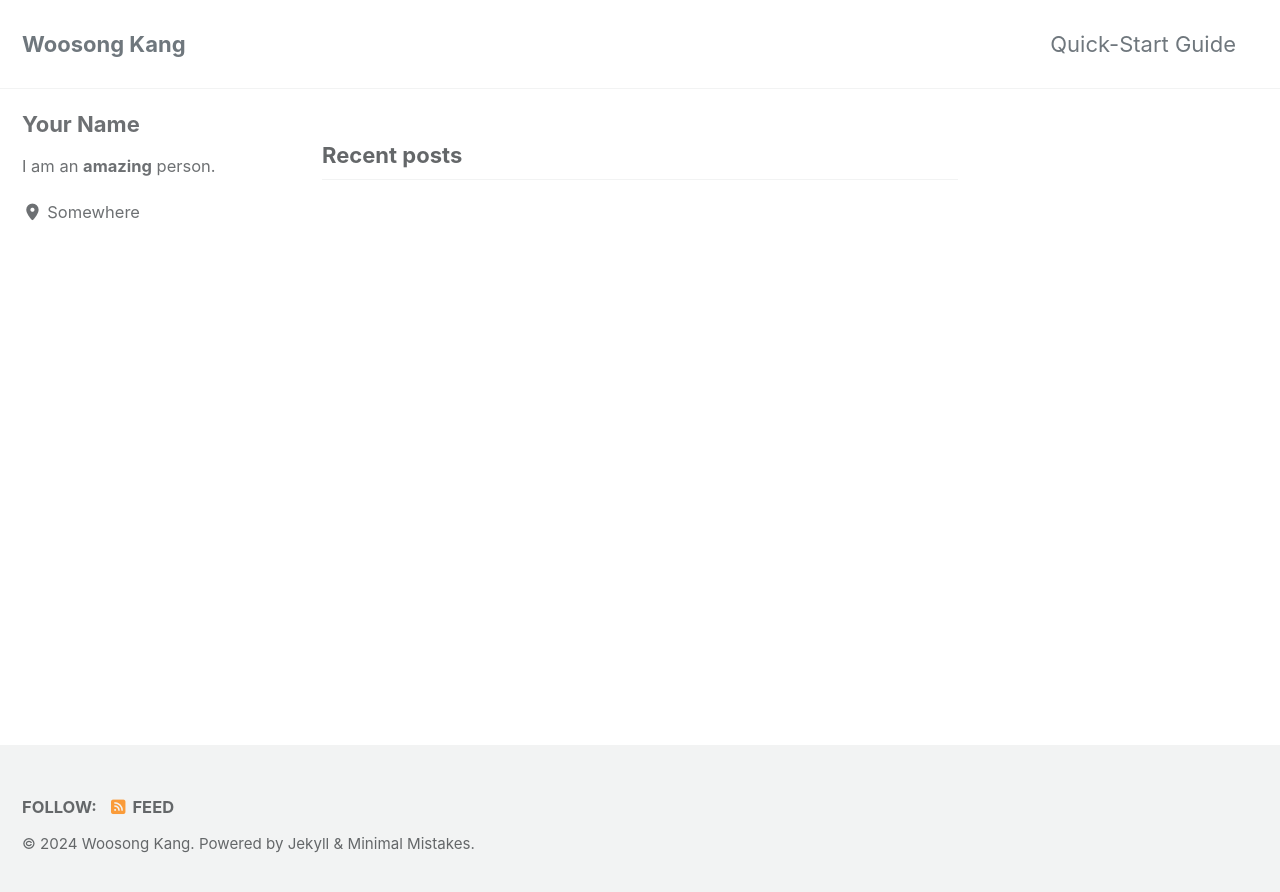
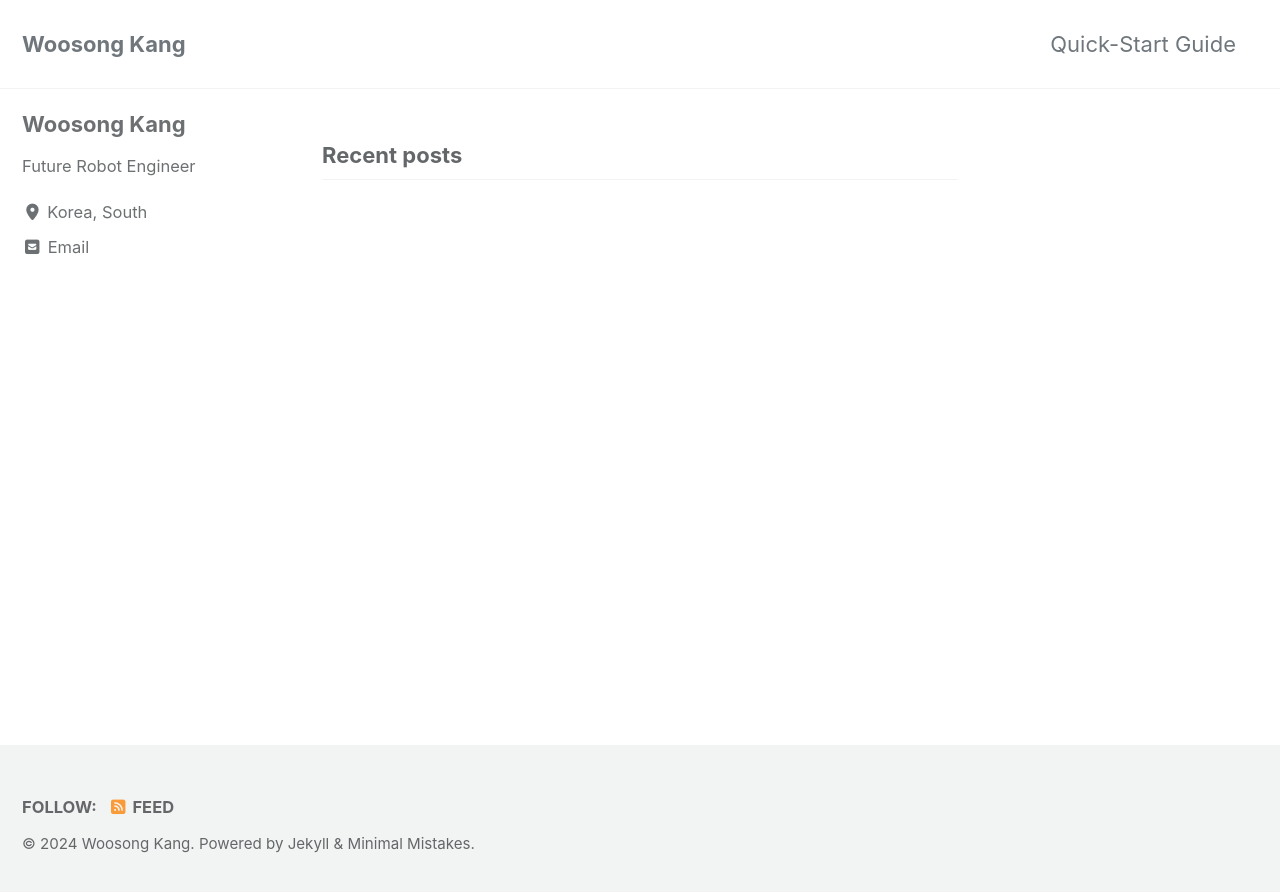
Before and after one commit to WoosongKang/woosong.github.io, a Jekyll site: the page built from index.html, in a window 1280 px wide. Shown: the top 892 px of the page. Built offline with Jekyll 4.4.1, drawn with Linux system fonts in a browser that asks for light colours; cached includes are drawn as plain includes; the list of posts is cut into pages by our own code.

Commit message:
Update _config.yml

```diff
--- a/_config.yml
+++ b/_config.yml
@@ -113,15 +113,15 @@ analytics:
 
 # Site Author
 author:
-  name             : "Your Name"
+  name             : "Woosong Kang"
   avatar           : # path of avatar image, e.g. "/assets/images/bio-photo.jpg"
-  bio              : "I am an **amazing** person."
-  location         : "Somewhere"
+  bio              : "Future Robot Engineer"
+  location         : "Korea, South"
   email            :
   links:
     - label: "Email"
       icon: "fas fa-fw fa-envelope-square"
-      # url: "mailto:your.name@email.com"
+      url: "mailto:woosongkang96@gmail.com"
     - label: "Website"
       icon: "fas fa-fw fa-link"
       # url: "https://your-website.com"
```
